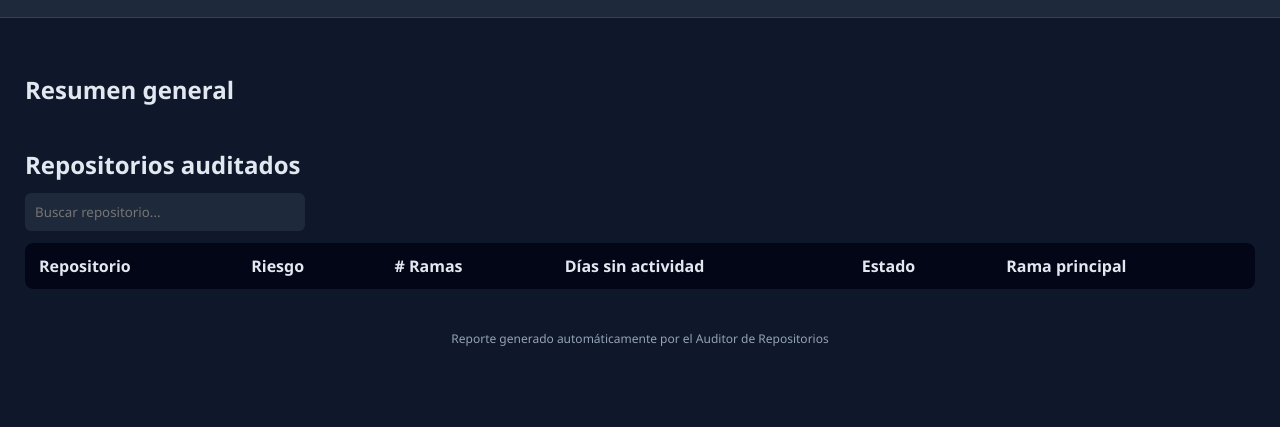
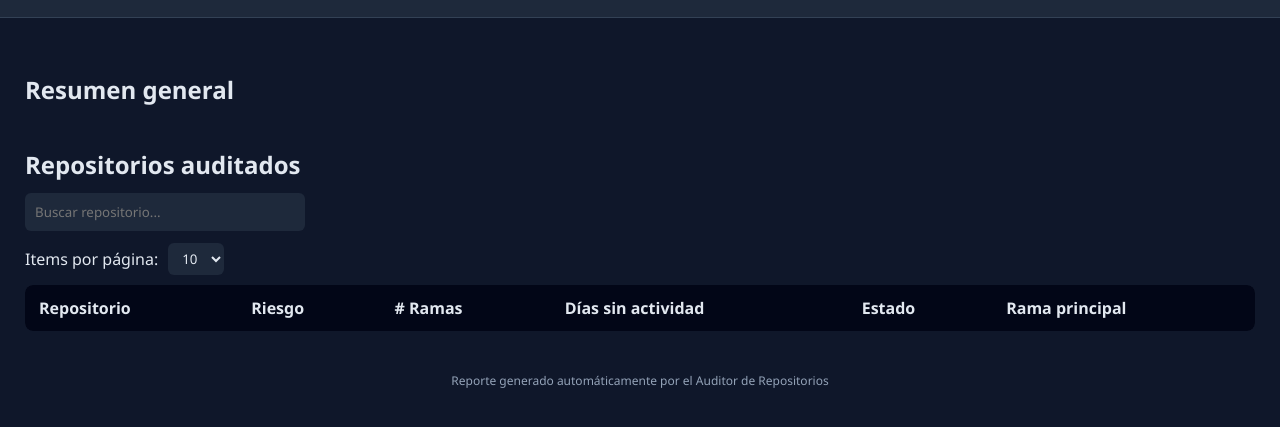
Before and after one commit to juanlopnz-org/github-repo-auditor, a website: page dashboard/index.html in a window 1280 px wide. Shown: the part 131-558 px from the top of the page. Drawn offline with Linux system fonts and the light colour scheme; no server answers.

Commit message:
feat: Add rows per page selection and persist setting in local storage

```diff
--- a/dashboard/app.js
+++ b/dashboard/app.js
@@ -42,6 +42,13 @@ async function loadReport() {
 
   repos = data.repos;
   filteredRepos = [...repos];
+
+  const savedRows = localStorage.getItem("rowsPerPage");
+  if (savedRows) {
+    rowsPerPage = parseInt(savedRows);
+    document.getElementById("rowsPerPageSelect").value = savedRows;
+  }
+
   renderReposTable();
 }
 
@@ -257,4 +264,11 @@ document.getElementById("searchInput").addEventListener("input", e => {
 
 });
 
+document.getElementById("rowsPerPageSelect").addEventListener("change", e => {
+  rowsPerPage = parseInt(e.target.value);
+  localStorage.setItem("rowsPerPage", rowsPerPage);
+  currentPage = 1;
+  renderReposTable();
+});
+
 loadReport();
--- a/dashboard/index.html
+++ b/dashboard/index.html
@@ -45,6 +45,16 @@
 
       <input type="text" id="searchInput" placeholder="Buscar repositorio..." class="search">
 
+      <div class="table-controls">
+        <label>Items por página:</label>
+        <select id="rowsPerPageSelect">
+          <option value="5">5</option>
+          <option value="10" selected>10</option>
+          <option value="20">20</option>
+          <option value="50">50</option>
+        </select>
+      </div>
+
       <div class="table-wrapper">
         <table id="reposTable">
           <thead>
--- a/dashboard/style.css
+++ b/dashboard/style.css
@@ -201,3 +201,18 @@ tbody tr:hover {
   opacity: 0.4;
   cursor: default;
 }
+
+.table-controls {
+  display: flex;
+  align-items: center;
+  gap: 10px;
+  margin-bottom: 10px;
+}
+
+.table-controls select {
+  background: var(--panel);
+  color: var(--text);
+  border: none;
+  padding: 6px 10px;
+  border-radius: 6px;
+}
```
